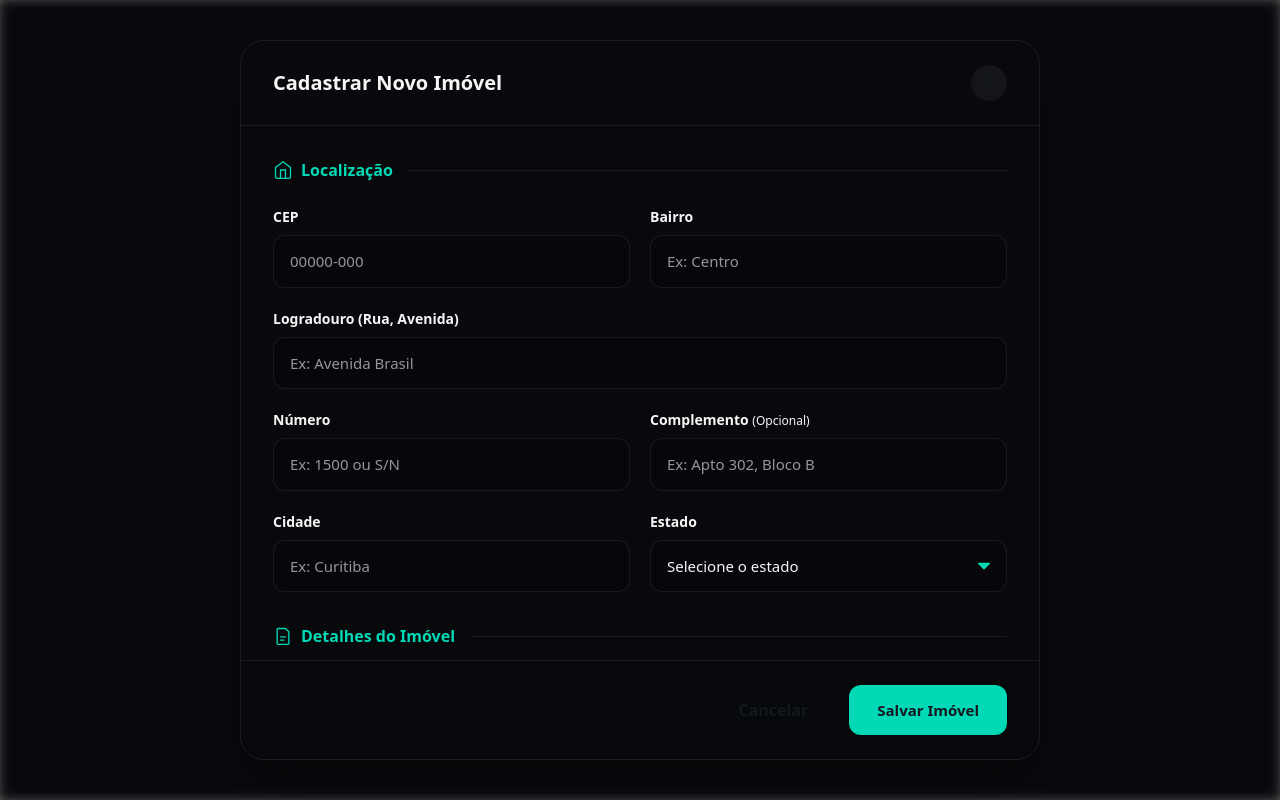
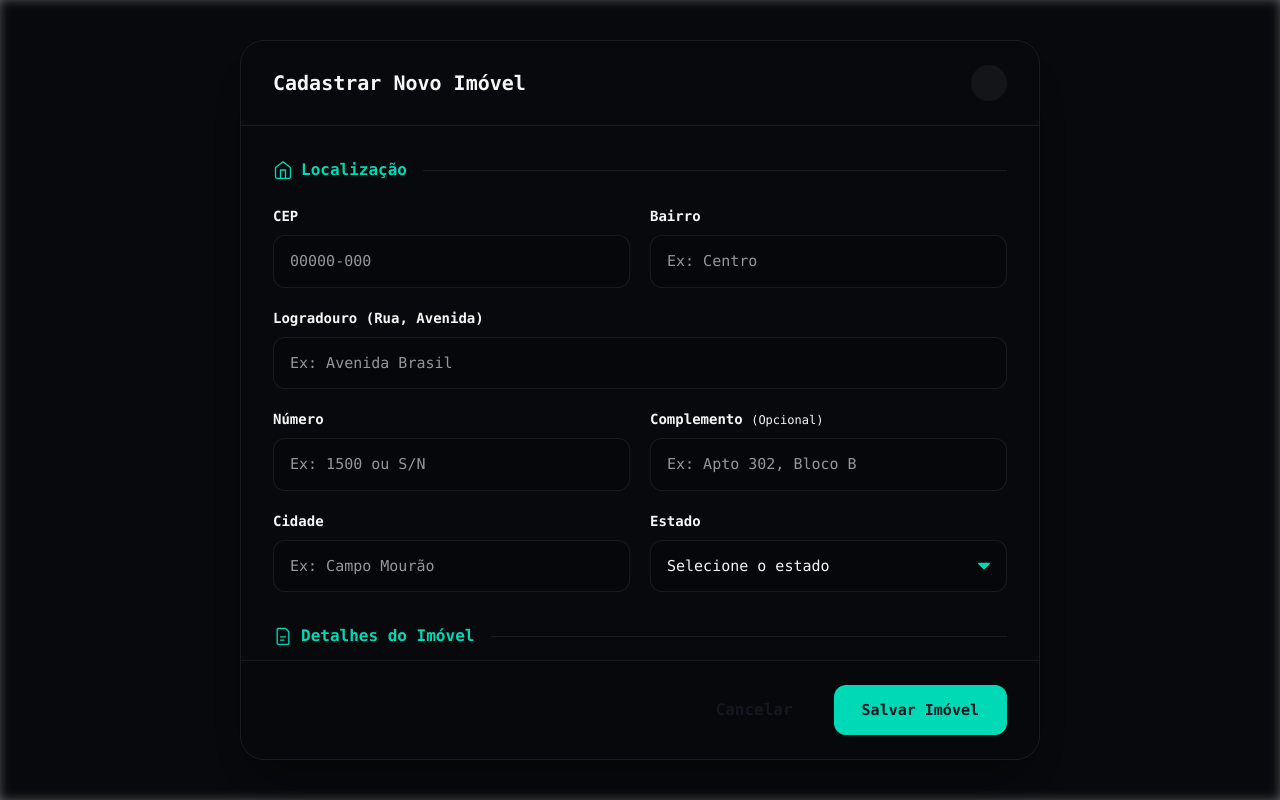
Before and after one commit to leo-furlan12/Chaveo, a Next.js app in the folder frontend/: page /imoveis/cadastro in a window 1280 px wide. Built offline with nearby package versions, Linux system fonts and the light colour scheme.

Commit message:
feat: implementa interface do modal de cadastro com estados e listas (#32)

```diff
--- a/frontend/app/imoveis/cadastro/page.jsx
+++ b/frontend/app/imoveis/cadastro/page.jsx
@@ -1,6 +1,86 @@
+"use client";
+import { useState } from 'react';
 import './style.css';
 
-export default function CadastrarImovelModal() {
+
+const ESTADOS_BRASILEIROS = [
+  { sigla: 'AC', nome: 'Acre' },
+  { sigla: 'AL', nome: 'Alagoas' },
+  { sigla: 'AP', nome: 'Amapá' },
+  { sigla: 'AM', nome: 'Amazonas' },
+  { sigla: 'BA', nome: 'Bahia' },
+  { sigla: 'CE', nome: 'Ceará' },
+  { sigla: 'DF', nome: 'Distrito Federal' },
+  { sigla: 'ES', nome: 'Espírito Santo' },
+  { sigla: 'GO', nome: 'Goiás' },
+  { sigla: 'MA', nome: 'Maranhão' },
+  { sigla: 'MT', nome: 'Mato Grosso' },
+  { sigla: 'MS', nome: 'Mato Grosso do Sul' },
+  { sigla: 'MG', nome: 'Minas Gerais' },
+  { sigla: 'PA', nome: 'Pará' },
+  { sigla: 'PB', nome: 'Paraíba' },
+  { sigla: 'PR', nome: 'Paraná' },
+  { sigla: 'PE', nome: 'Pernambuco' },
+  { sigla: 'PI', nome: 'Piauí' },
+  { sigla: 'RJ', nome: 'Rio de Janeiro' },
+  { sigla: 'RN', nome: 'Rio Grande do Norte' },
+  { sigla: 'RS', nome: 'Rio Grande do Sul' },
+  { sigla: 'RO', nome: 'Rondônia' },
+  { sigla: 'RR', nome: 'Roraima' },
+  { sigla: 'SC', nome: 'Santa Catarina' },
+  { sigla: 'SP', nome: 'São Paulo' },
+  { sigla: 'SE', nome: 'Sergipe' },
+  { sigla: 'TO', nome: 'Tocantins' }
+];
+
+const TIPOS_IMOVEL = [
+  'Casa',
+  'Apartamento',
+  'Sala Comercial',
+  'Galpão',
+  'Terreno'
+];
+
+const STATUS_IMOVEL = [
+  { valor: 'Alugado', rotulo: 'Alugado' },
+  { valor: 'Disponível', rotulo: 'Disponível' },
+  { valor: 'Manutenção', rotulo: 'Em Manutenção' },
+  { valor: 'Inativo', rotulo: 'Inativo' }
+];
+
+
+export default function CadastrarImovel(){
+
+    //serve para guardar todas as informaçõs que usúario digitar
+    const [dadosImovel, setDadosImovel] = useState({
+        cep: '',
+        bairro: '',
+        logradouro: '',
+        numero: '',
+        complemento: '',
+        cidade: '',
+        estado: '',
+        tipo: '',
+        status: ''
+    });
+
+
+    //atualiza a memória sempre que o usuário digitar
+    const lidarComMudanca = (e) => {
+        const { id, value } = e.target;
+        setDadosImovel((estadoAnterior) => ({
+            ...estadoAnterior,
+            [id]: value
+        }));
+    };
+
+
+
+
+
+
+
+
   return (
     <>
       <div className="fundo-dashboard-falso"></div>
@@ -24,44 +104,54 @@ export default function CadastrarImovelModal() {
               <div className="grade-formulario">
                 <div className="grupo-input">
                   <label htmlFor="cep" className="rotulo">CEP</label>
-                  <input type="text" id="cep" className="campo-digitacao" placeholder="00000-000" maxLength="9" />
+                  <input type="text" id="cep" className="campo-digitacao" placeholder="00000-000" maxLength="9" value={dadosImovel.cep} onChange={lidarComMudanca} />
                 </div>
 
                 <div className="grupo-input">
                   <label htmlFor="bairro" className="rotulo">Bairro</label>
-                  <input type="text" id="bairro" className="campo-digitacao" placeholder="Ex: Centro" />
+                  <input type="text" id="bairro" className="campo-digitacao" placeholder="Ex: Centro" value={dadosImovel.bairro} onChange={lidarComMudanca}/>
                 </div>
 
                 <div className="grupo-input linha-inteira">
                   <label htmlFor="logradouro" className="rotulo">Logradouro (Rua, Avenida)</label>
-                  <input type="text" id="logradouro" className="campo-digitacao" placeholder="Ex: Avenida Brasil" />
+                  <input type="text" id="logradouro" className="campo-digitacao" placeholder="Ex: Avenida Brasil" value={dadosImovel.logradouro} onChange={lidarComMudanca} />
                 </div>
 
                 <div className="grupo-input">
                   <label htmlFor="numero" className="rotulo">Número</label>
-                  <input type="text" id="numero" className="campo-digitacao" placeholder="Ex: 1500 ou S/N" />
+                  <input type="text" id="numero" className="campo-digitacao" placeholder="Ex: 1500 ou S/N" value={dadosImovel.numero} onChange={lidarComMudanca} />
                 </div>
 
                 <div className="grupo-input">
                   <label htmlFor="complemento" className="rotulo">
                     Complemento <span className="texto-opcional">(Opcional)</span>
                   </label>
-                  <input type="text" id="complemento" className="campo-digitacao" placeholder="Ex: Apto 302, Bloco B" />
+                  <input type="text" id="complemento" className="campo-digitacao" placeholder="Ex: Apto 302, Bloco B" value={dadosImovel.complemento} onChange={lidarComMudanca} />
                 </div>
 
                 <div className="grupo-input">
                   <label htmlFor="cidade" className="rotulo">Cidade</label>
-                  <input type="text" id="cidade" className="campo-digitacao" placeholder="Ex: Curitiba" />
+                  <input type="text" id="cidade" className="campo-digitacao" placeholder="Ex: Campo Mourão" value={dadosImovel.cidade} onChange={lidarComMudanca} />
                 </div>
 
                 <div className="grupo-input">
-                  <label htmlFor="estado" className="rotulo">Estado</label>
-                  <select id="estado" className="campo-digitacao campo-selecao" defaultValue="">
-                    <option value="" disabled>Selecione o estado</option>
-                    <option value="PR">Paraná (PR)</option>
-                    <option value="SP">São Paulo (SP)</option>
-                  </select>
+                    <label htmlFor="estado" className="rotulo">Estado</label>
+                    <select
+                        id="estado"
+                        className="campo-digitacao campo-selecao"
+                        value={dadosImovel.estado}
+                        onChange={lidarComMudanca}
+                    >
+                        <option value="" disabled>Selecione o estado</option>
+                        {ESTADOS_BRASILEIROS.map((estado) => (
+                            <option key={estado.sigla} value={estado.sigla}>
+                                {estado.nome} ({estado.sigla})
+                            </option>
+                        ))}
+                    </select>
                 </div>
+
+
               </div>
 
               <h3 className="titulo-secao margem-topo">
@@ -70,23 +160,40 @@ export default function CadastrarImovelModal() {
               </h3>
 
               <div className="grade-formulario sem-margem-fundo">
+
+
                 <div className="grupo-input">
                     <label htmlFor="tipo" className="rotulo">Tipo de Imóvel</label>
-                    <select id="tipo" className="campo-digitacao campo-selecao" defaultValue="">
+                    <select
+                        id="tipo"
+                        className="campo-digitacao campo-selecao"
+                        value={dadosImovel.tipo}
+                        onChange={lidarComMudanca}
+                    >
                         <option value="" disabled>O que você está alugando?</option>
-                        <option value="Casa">Casa</option>
-                        <option value="Apartamento">Apartamento</option>
-                        <option value="Sala Comercial">Sala Comercial</option>
+                        {TIPOS_IMOVEL.map((tipo) => (
+                            <option key={tipo} value={tipo}>{tipo}</option>
+                        ))}
                     </select>
                 </div>
+
+
+
+
                 <div className="grupo-input">
                     <label htmlFor="status" className="rotulo">Status do Imóvel</label>
-                    <select id="status" className="campo-digitacao campo-selecao" defaultValue="">
+                    <select
+                        id="status"
+                        className="campo-digitacao campo-selecao"
+                        value={dadosImovel.status}
+                        onChange={lidarComMudanca}
+                    >
                         <option value="" disabled>Qual o Status do Imóvel?</option>
-                        <option value="Alugado">Alugado</option>
-                        <option value="Disponível">Disponível</option>
-                        <option value="Manutenção">Em Manutenção</option>
-                        <option value="Inativo">Inativo</option>
+                        {STATUS_IMOVEL.map((status) => (
+                            <option key={status.valor} value={status.valor}>
+                                {status.rotulo}
+                            </option>
+                        ))}
                     </select>
                 </div>
 
--- a/frontend/app/imoveis/cadastro/style.css
+++ b/frontend/app/imoveis/cadastro/style.css
@@ -4,6 +4,7 @@
   from { opacity: 0; transform: translateY(20px) scale(0.95); }
   to { opacity: 1; transform: translateY(0) scale(1); }
 }
+
 
 
 .fundo-dashboard-falso {
@@ -179,3 +180,15 @@
   transform: translateY(-2px);
   box-shadow: 0 10px 20px rgba(0, 217, 181, 0.2);
 }
+
+
+/* --- Fonte Consolas para todo o Modal --- */
+.caixa-modal,
+.caixa-modal h2,
+.caixa-modal h3,
+.caixa-modal input,
+.caixa-modal select,
+.caixa-modal button,
+.caixa-modal label {
+  font-family: 'Consolas', monospace !important;
+}
```
